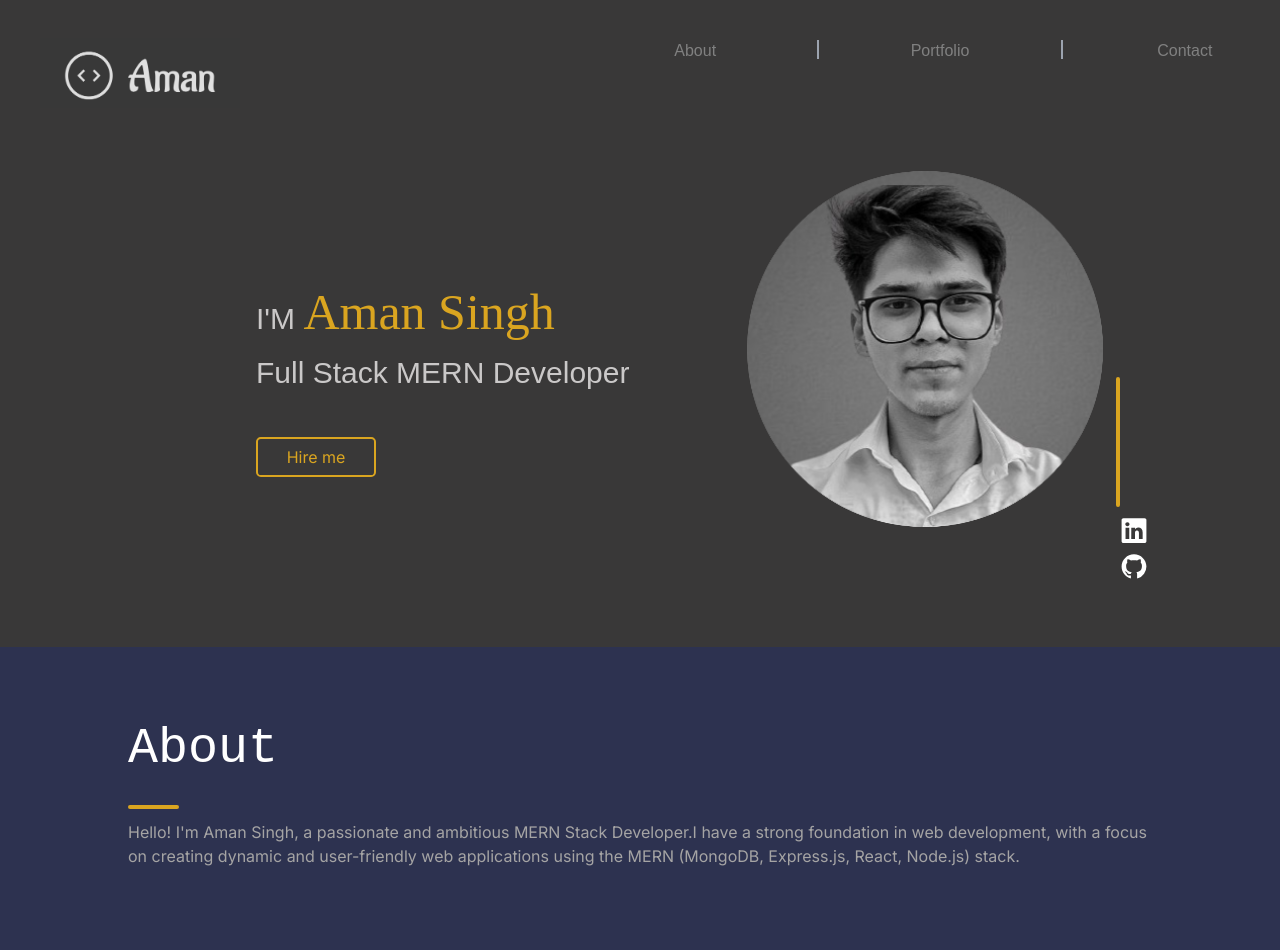
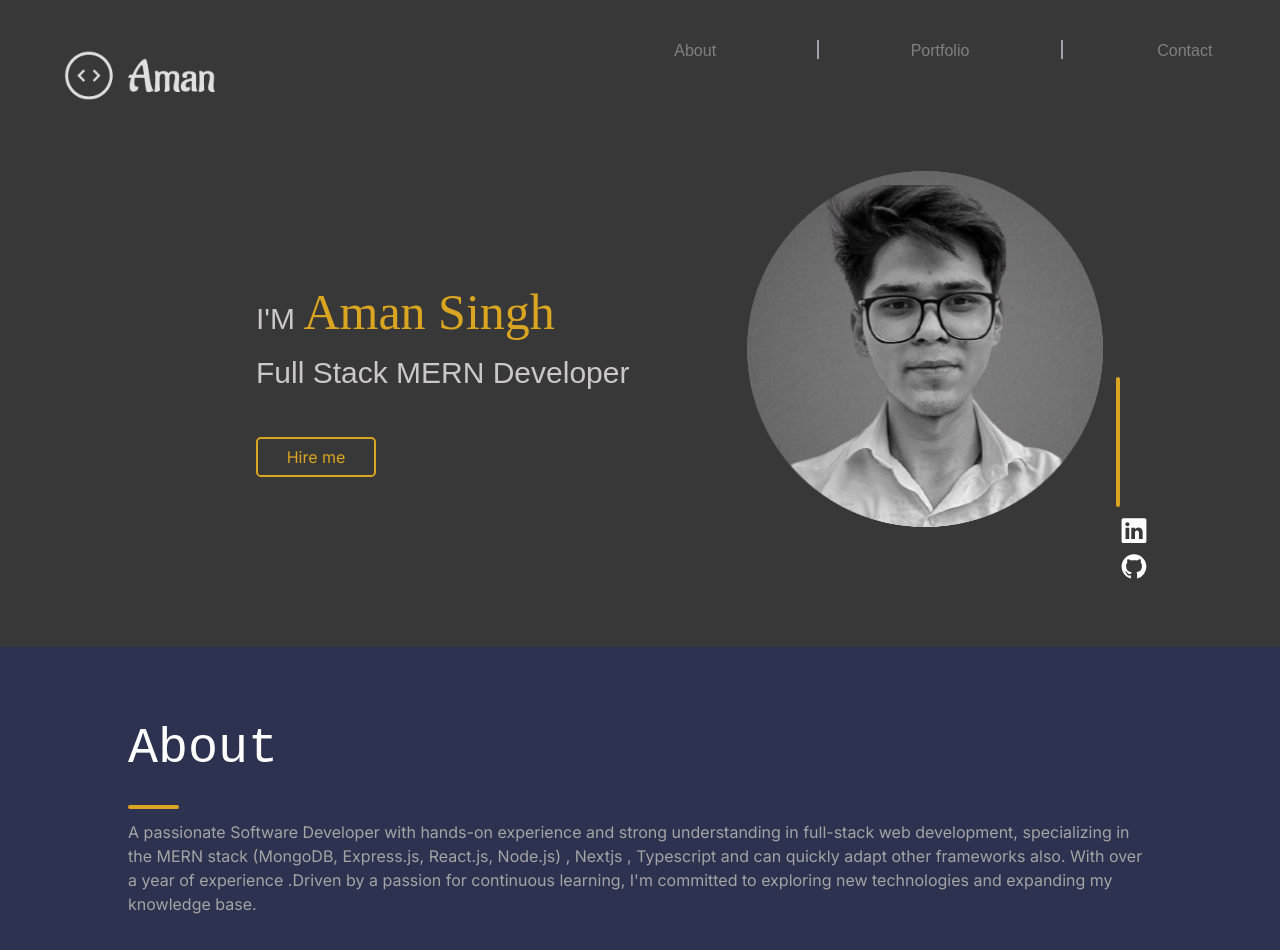
Before and after one commit to Aman8244/New-Portfolio, a Next.js app: page / in a window 1280 px wide. Shown: the top 950 px of the page. Built offline with nearby package versions, Linux system fonts and the light colour scheme.

Commit message:
updated about me

```diff
--- a/app/page.js
+++ b/app/page.js
@@ -19,13 +19,13 @@ export default function Home() {
     { name: "Javascript", image: "/icons8-js.gif" },
     { name: "Cpp", image: "/icons8-c-plus-plus-64.png" },
     { name: "Redux Toolkit", image: "/icons8-redux-144.png" },
-    { name: "Tailwind Css", image: "/icons8-tailwind-css-144.png"},
-    { name:"Nextjs", image:"/icons8-nextjs-144.png"}
+    { name: "Tailwind Css", image: "/icons8-tailwind-css-144.png" },
+    { name: "Nextjs", image: "/icons8-nextjs-144.png" }
   ];
   const projects = [
-    {name:"Artisphere",link:"https://artisphere-aman-singh.vercel.app/",detail:"Artisphere is a unique platform where users can sell their own art products and buy different arts.",image:"/artisphere.png",time:"June 2024 - June 2024"},
-    {name:"Food Planet",link:"https://food-planett.netlify.app/",detail:"A Food Ordering System where user can order food from various restaurants and variety of food items.",image:"/foodplanet.png",time:"March 2024 - March 2024"},
-    {name:"UniComplaints",link:"https://github.com/Aman8244/unicomplaints/tree/main",detail:"A platform where university students can raise complaints adding images and admin can respond to the issues via attaching resolved images also plagarism check for issues raised",image:"/unicomplaints.png",time:"Feb 2024 - Feb 2024"},
+    { name: "Artisphere", link: "https://artisphere-aman-singh.vercel.app/", detail: "Artisphere is a unique platform where users can sell their own art products and buy different arts.", image: "/artisphere.png", time: "June 2024 - June 2024" },
+    { name: "Food Planet", link: "https://food-planett.netlify.app/", detail: "A Food Ordering System where user can order food from various restaurants and variety of food items.", image: "/foodplanet.png", time: "March 2024 - March 2024" },
+    { name: "UniComplaints", link: "https://github.com/Aman8244/unicomplaints/tree/main", detail: "A platform where university students can raise complaints adding images and admin can respond to the issues via attaching resolved images also plagarism check for issues raised", image: "/unicomplaints.png", time: "Feb 2024 - Feb 2024" },
     { name: "LiveStock Guardian", link: "https://github.com/Aman8244/Livestock-Guardian", image: "/livestock-guardian.png", detail: "This is a hackathon project (VGU Code Red 3.0 trialthon 2023) in which we solved the problem of early detection of diseases using AI.Tech Stack- MERN and flask for making api to machine learning model.", time: "Oct 2023 - Oct 2023" },
     { name: "Trendy Store (E-Commerce)", link: "https://github.com/Aman8244/E-Commerce-MERN", image: "https://perfecto-web.com/uploads/portfolio/420/yucar-responsive.png", detail: "An e-commerce app which is built using MERN stack and has all the basic functionalities of an shopping website.", time: "May 2023 - Jun 2023" }
   ];
@@ -61,12 +61,9 @@ export default function Home() {
           <div className="about-para">
             <hr />
             <p>
-
-              Hello! I'm Aman Singh, a passionate and ambitious MERN
-              Stack Developer.I have a strong foundation in web development, with a
-              focus on creating dynamic and user-friendly web
-              applications using the MERN (MongoDB, Express.js, React,
-              Node.js) stack.
+              A passionate Software Developer with hands-on experience and strong understanding in full-stack web development, specializing in the MERN stack
+              (MongoDB, Express.js, React.js, Node.js) , Nextjs , Typescript and can quickly adapt other frameworks also. With over a year of experience .Driven by a passion for
+              continuous learning, I'm committed to exploring new technologies and expanding my knowledge base.
             </p>
           </div>
         </div>
@@ -103,7 +100,7 @@ export default function Home() {
       <div id="contact" className={styles.contact}>
         <ContactMe />
       </div>
-      <Footer/>
+      <Footer />
     </main>
   )
 }
```
